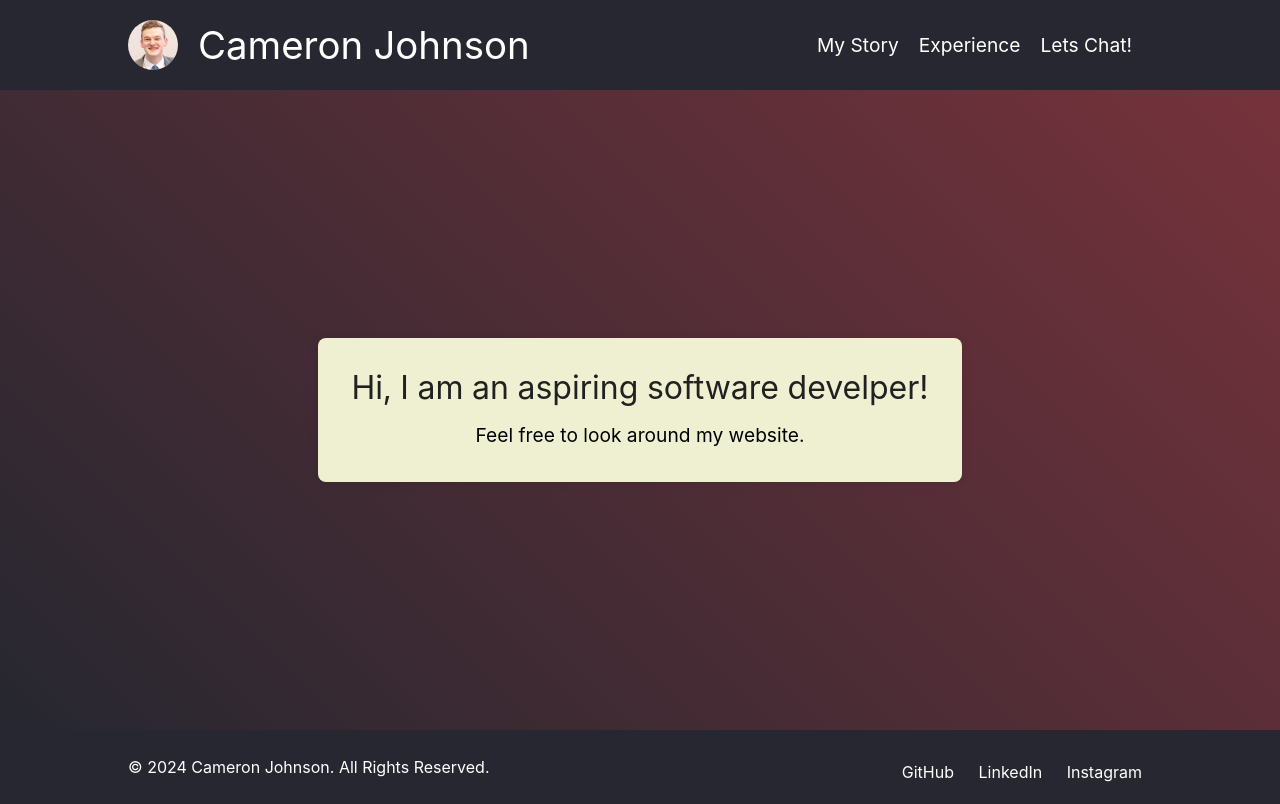
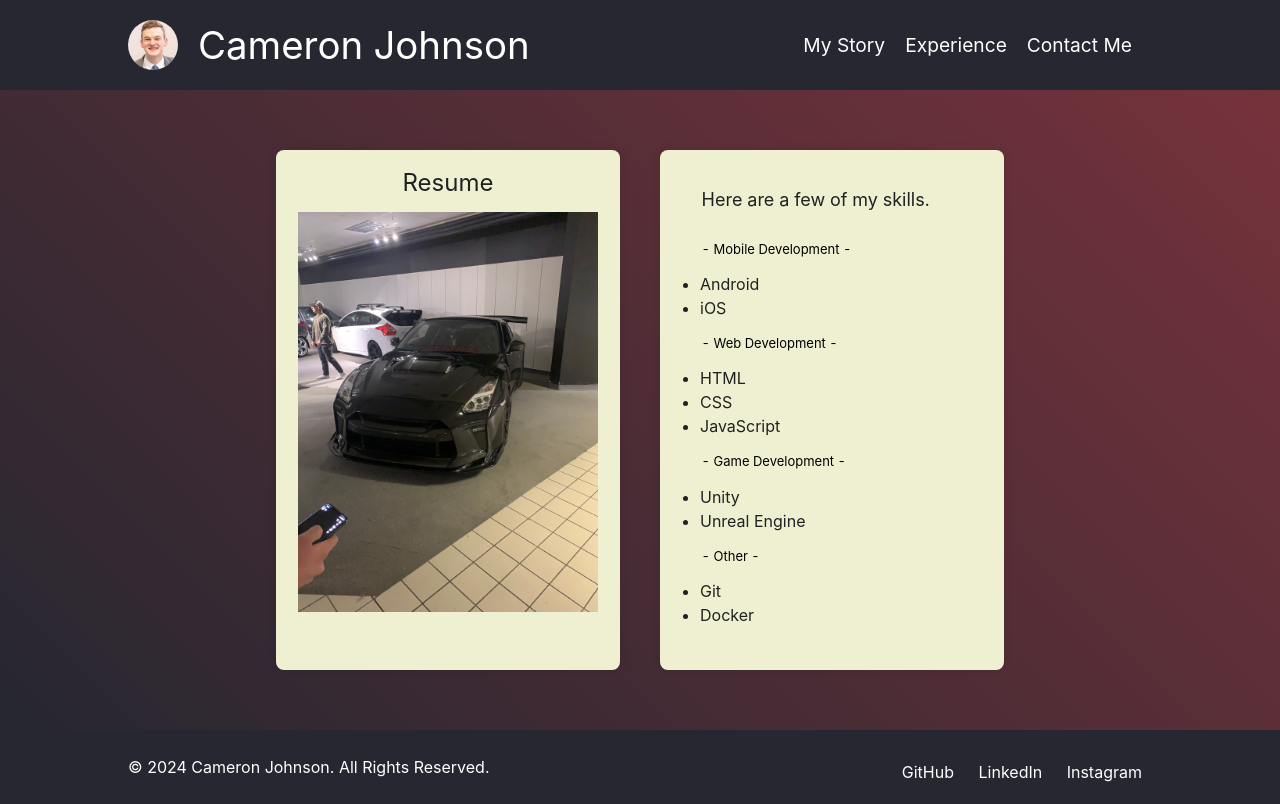
Before and after one commit to cameronrjohnson/my-website, a SvelteKit app: page /portfolio in a window 1280 px wide. Built offline with nearby package versions, Linux system fonts and the light colour scheme.

Commit message:
cleaned up contact page and buttons on timeline

```diff
--- a/src/app.html
+++ b/src/app.html
@@ -17,8 +17,7 @@
         }
 
         body {
-            --bg-1: hsl(0, 0%, 30%);
-            --bg-2: hsl(206, 20%, 90%);
+            --bg-2: black;
             --bg-3: hsl(206, 20%, 80%);
             --fg-1: hsl(0, 0%, 13%);
             --fg-2: hsl(0, 0%, 20%);
--- a/src/lib/components/Header.svelte
+++ b/src/lib/components/Header.svelte
@@ -72,7 +72,7 @@
                   <ul>
                       <li><a href="{base}/about">My Story</a></li>
                       <li><a href="{base}/portfolio">Experience</a></li>
-                      <li><a href="{base}/contact">Lets Chat!</a></li>
+                      <li><a href="{base}/contact">Contact Me</a></li>
                   </ul>
               </nav>
           </div>
--- a/src/routes/contact/+page.svelte
+++ b/src/routes/contact/+page.svelte
@@ -58,6 +58,7 @@
       justify-content: center;
       align-items: center;
       height: 80vh;
+      padding: 20px;
       background-color: hsl(0, 0, 30%);
     }
 
@@ -72,19 +73,31 @@
     }
 
     .head {
-      color: black;
       list-style: none;
       text-decoration: none;
       font-size: 1.2em;
     }
 
-    /* Additional styles for form components */
     .form-container {
       margin-top: 2rem;
     }
 
     .form-group {
       margin-bottom: 1rem;
+    }
+
+    .submit-button {
+      padding: 10px 20px;
+        color: black;
+        border: none;
+        border-radius: 4px;
+        cursor: pointer;
+        transition: background-color 0.3s;
+    }
+
+    .submit-button:hover {
+      background-color: #262730;
+      color: white;
     }
   </style>
 
@@ -124,7 +137,7 @@
           <div class="form-group">
             <TextArea labelText="Message" name="message" typeof="textarea" on:change={handleChange} bind:value={$form.message} invalid={$errors.message.length > 0} invalidText={$errors.message}/>
           </div>
-          <Button type="submit" disabled={$isSubmitting}>Submit</Button>
+          <button class="submit-button" type="submit" disabled={$isSubmitting}>Submit</button>
         </Form>
       </div>
 
--- a/src/routes/portfolio/+page.svelte
+++ b/src/routes/portfolio/+page.svelte
@@ -1,6 +1,6 @@
 <!-- src/lib/CentralContainer.svelte -->
 <script lang="ts">
-      import {base} from '$app/paths';
+  import { base } from '$app/paths';
 </script>
 
 <style>
@@ -9,38 +9,101 @@
     justify-content: center;
     align-items: center;
     height: 80vh;
+    width: 60vw;
     background-color: hsl(0, 0, 30%);
   }
 
   .content {
     background-color: #EFF0D1;
-        padding: 2rem;
+    padding: 20px;
     box-shadow: 0 0 10px rgba(0, 0, 0, 0.1);
     border-radius: 8px;
-        max-width: 800px;
-        width: 100%;
-        text-align: center;
+    width: 30vw;
+    height: 60vh;
+    margin: 0 20px; /* Add margin to create space between the content sections */
+    display: flex;
   }
 
   h1 {
     margin-bottom: 1rem;
   }
 
-      .head {
+  .body {
     color: black;
     list-style: none;
     text-decoration: none;
-      font-size: 1.2em;
+    font-size: small;
+  }
 
+  .image-container {
+    position: relative;
+    display: flex;
+    flex-direction: column;
+  }
+
+  .image-container img {
+    max-width: 50vw;
+    max-height: 50vh;
+    object-fit: contain;
+  }
+
+  .header {
+    font-size: large;
+    top: 0%;
+  }
+
+  .list {
+    display: flex;
+    flex-direction: column;
+    text-align: start;
+    padding: 20px;
+  }
+
+  .list ul {
+    padding: 0;
+    margin: 0;
+  }
+
+  .list li {
+    padding: 0;
+    margin: 0;
   }
 
 </style>
 
 <div class="container">
+  <div class="content image-container">
+    <h2> Resume </h2>
+    <a href="{base}/images/test-image.jpeg" download="Cameron-Johnson-Resume">
+      <img src="{base}/images/test-image.jpeg" alt="Cameron-Johnson-Resume">
+    </a>
+  </div>
+
   <div class="content">
-        <h1>Hi, I am an aspiring software develper!</h1>
-        <slot>
-            <p class="head">Feel free to look around my website.</p>
-        </slot>
+    <div class="list">
+      <h1 class="header">Here are a few of my skills.</h1>
+
+      <h2 class="body">- Mobile Development -</h2>
+      <ul>
+        <li>Android</li>
+        <li>iOS</li>
+      </ul>
+      <h2 class="body">- Web Development -</h2>
+      <ul>
+        <li>HTML</li>
+        <li>CSS</li>
+        <li>JavaScript</li>
+      </ul>
+      <h2 class="body">- Game Development -</h2>
+      <ul>
+        <li>Unity</li>
+        <li>Unreal Engine</li>
+      </ul>
+      <h2 class="body">- Other -</h2>
+      <ul>
+        <li>Git</li>
+        <li>Docker</li>
+      </ul>
     </div>
   </div>
+</div>
```
Also changed, not shown: src/lib/components/about/timeline.svelte (+16 -7 lines). Lines whose indentation alone changed are shown as unchanged.
